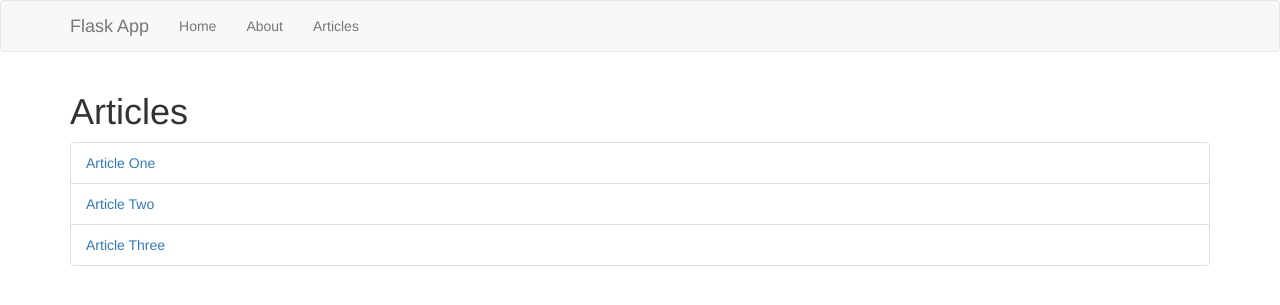
After one commit to zgallagher08/flask_app, a Flask app: page /articles in a window 1280 px wide. The commit adds this page. Shown: the top 305 px of the page. Run offline with Flask 2, Linux system fonts and the light colour scheme; some libraries are stand-ins or nearby versions.

Commit message:
Added articles page and article template

```diff
--- a/app.py
+++ b/app.py
@@ -1,10 +1,25 @@
-from flask import Flask, render_template;
+from flask import Flask, render_template
+from data import Articles
 
 app = Flask(__name__);
+
+Articles = Articles()
 
 @app.route('/')
 def index():
   return render_template('home.html')
 
+@app.route('/about')
+def about():
+  return render_template('about.html')
+
+@app.route('/articles')
+def articles():
+  return render_template('articles.html', articles = Articles)
+
+@app.route('/article/<string:id>')
+def article(id):
+  return render_template('article.html', id = id)
+
 if __name__ == '__main__':
   app.run(debug=True)
--- /dev/null
+++ b/templates/about.html
@@ -0,0 +1,6 @@
+{% extends 'layout.html' %}
+
+{% block body %}
+  <h1>About</h1>
+  <p>Flask is a micro web framework written in Python.</p>
+{% endblock %}
--- /dev/null
+++ b/templates/articles.html
@@ -0,0 +1,10 @@
+{% extends 'layout.html' %}
+
+{% block body %}
+  <h1>Articles</h1>
+  <ul class="list-group">
+    {% for article in articles %}
+    <li class="list-group-item"><a href="article/{{article.id}}">{{article.title}}</a></li>
+    {% endfor %}
+  </ul>
+{% endblock %}
--- a/templates/includes/_navbar.html
+++ b/templates/includes/_navbar.html
@@ -7,7 +7,7 @@
         <span class="icon-bar"></span>
         <span class="icon-bar"></span>
       </button>
-      <a class="navbar-brand" href="#">Flask App</a>
+      <a class="navbar-brand" href="/">Flask App</a>
     </div>
     <div id="navbar" class="collapsed navbar-collapse">
       <ul class="nav navbar-nav">
```
Also changed, not shown: data.py (added, +25 -0 lines), templates/article.html (added, +7 -0 lines).
